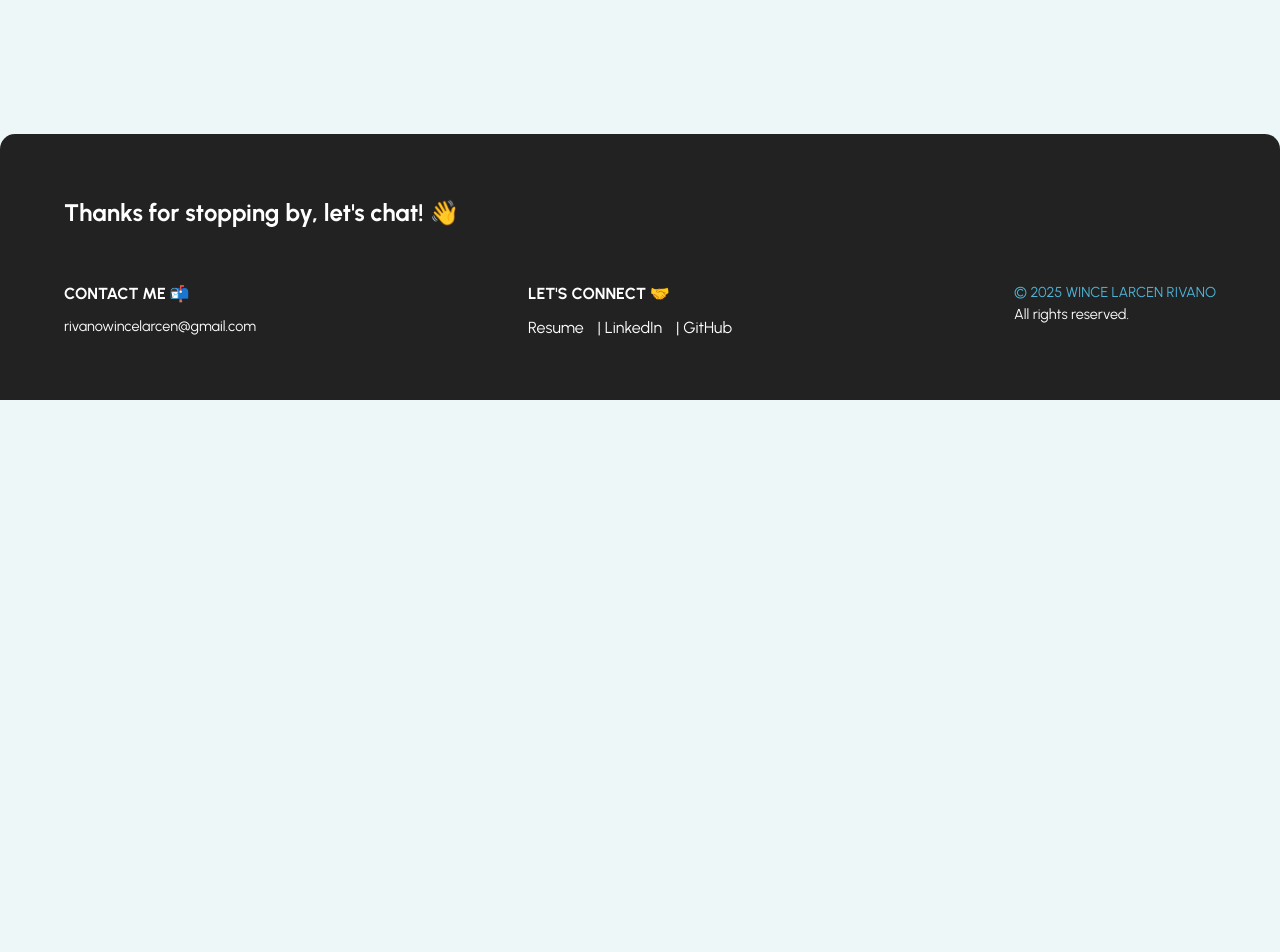
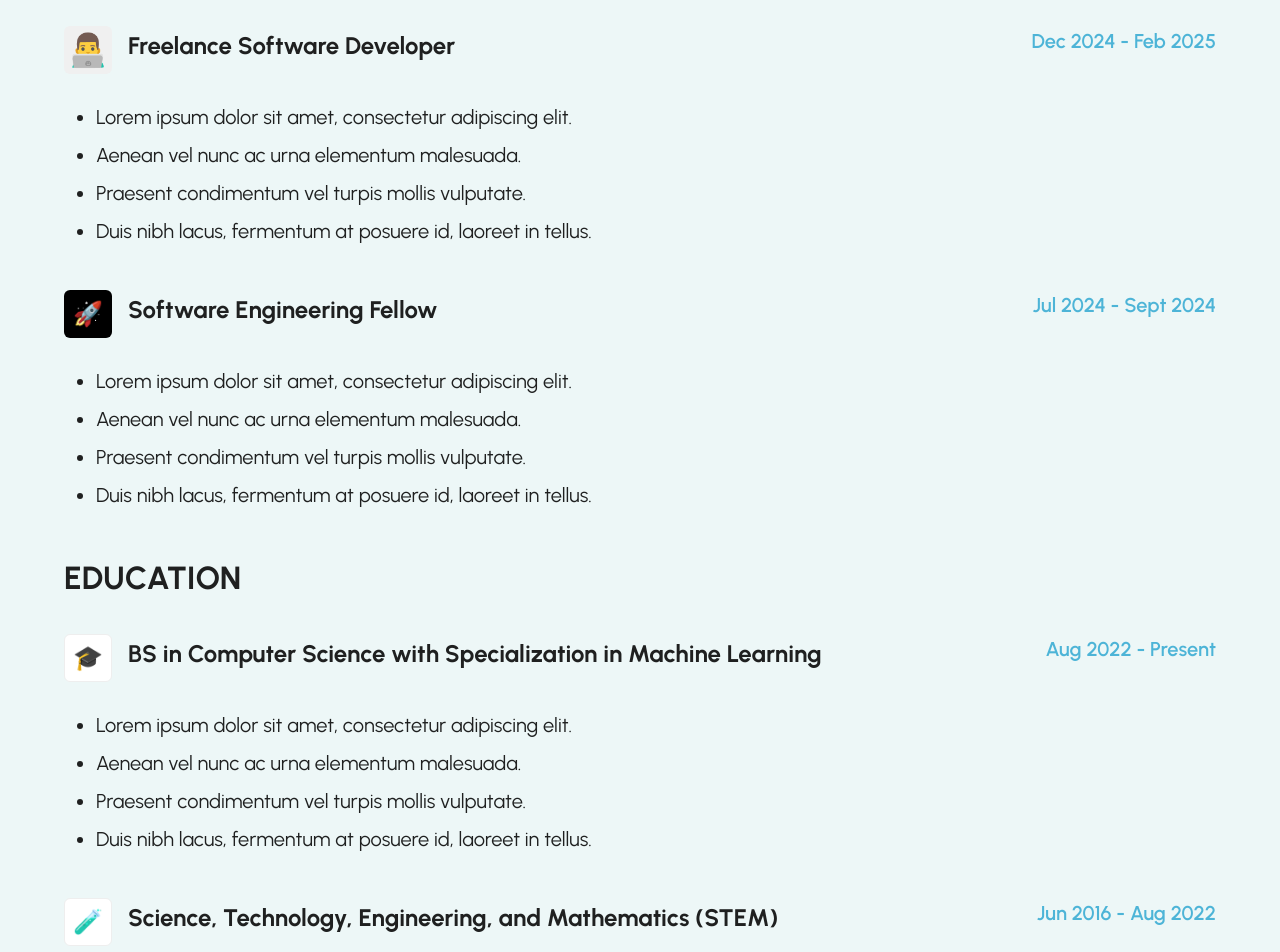
Before and after one commit to wncelrcn/wncelrcn.github.io, a Next.js app: page /experience in a window 1280 px wide. Shown: the part 400-1352 px from the top of the page. Before the commit the page ends 800 px from the top, so only its background shows below. Built offline with nearby package versions, Linux system fonts and the light colour scheme.

Commit message:
feat: added experience and education section placeholder ui

```diff
--- a/app/experience/page.js
+++ b/app/experience/page.js
@@ -1,7 +1,7 @@
 "use client";
 
 import React from "react";
-import { Container, Typography, Box } from "@mui/material";
+import { Container, Typography, Box, List, ListItem } from "@mui/material";
 import { styled } from "@mui/material/styles";
 
 const SectionTitle = styled(Typography)(({ theme }) => ({
@@ -10,31 +10,100 @@ const SectionTitle = styled(Typography)(({ theme }) => ({
   fontWeight: "600",
   color: "#4DB4D7",
   textTransform: "uppercase",
-  letterSpacing: "5px",
+  letterSpacing: "2px",
   marginBottom: "1rem",
 }));
 
 const MainTitle = styled(Typography)(({ theme }) => ({
   fontFamily: "var(--font-urbanist)",
   fontWeight: "bold",
-  fontSize: "3.5rem",
+  fontSize: "2.5rem",
   marginBottom: "1rem",
   [theme.breakpoints.down("sm")]: {
-    fontSize: "2.5rem",
+    fontSize: "2rem",
   },
 }));
 
 const SubTitle = styled(Typography)(({ theme }) => ({
   fontFamily: "var(--font-urbanist)",
-  fontSize: "1.2rem",
+  fontSize: "1.1rem",
   color: "#666",
   marginBottom: "3rem",
   maxWidth: "1000px",
 }));
 
+const ExperienceTitle = styled(Typography)({
+  fontFamily: "var(--font-urbanist)",
+  fontWeight: "bold",
+  fontSize: "1.5rem",
+  marginBottom: "0.5rem",
+});
+
+const DateRange = styled(Typography)({
+  fontFamily: "var(--font-urbanist)",
+  color: "#4DB4D7",
+  fontWeight: "600",
+  fontSize: "1.25rem",
+  textAlign: "right",
+});
+
+const ExperienceSection = styled(Box)({
+  marginBottom: "2rem",
+});
+
+const SectionHeading = styled(Typography)({
+  fontFamily: "var(--font-urbanist)",
+  fontWeight: "bold",
+  fontSize: "2rem",
+  marginTop: "2rem",
+  marginBottom: "2rem",
+});
+
+const ExperienceItem = styled(Box)({
+  display: "flex",
+  flexDirection: "column",
+  marginBottom: "2rem",
+});
+
+const ExperienceHeader = styled(Box)({
+  display: "flex",
+  justifyContent: "space-between",
+  alignItems: "flex-start",
+  marginBottom: "1rem",
+});
+
+const IconBox = styled(Box)({
+  width: "48px",
+  height: "48px",
+  borderRadius: "6px",
+  overflow: "hidden",
+  marginRight: "1rem",
+  display: "flex",
+  alignItems: "center",
+  justifyContent: "center",
+  backgroundColor: "#f0f0f0",
+});
+
+const BulletList = styled(List)({
+  paddingLeft: "1rem",
+  "& li": {
+    display: "list-item",
+    padding: "0.25rem 0",
+    fontFamily: "var(--font-urbanist)",
+    fontSize: "1.25rem",
+  },
+  listStyleType: "disc",
+  marginLeft: "1rem",
+});
+
+const TitleWithIcon = styled(Box)({
+  display: "flex",
+  alignItems: "center",
+});
+
 export default function Experience() {
   return (
-    <Container maxWidth="lg" sx={{ mt: 8 }}>
+    <Container maxWidth="lg" sx={{ mt: 8, pb: 8 }}>
       <Box>
         <SectionTitle>EXPERIENCE AND EDUCATION</SectionTitle>
         <MainTitle>Career & Academic Background</MainTitle>
@@ -42,6 +111,128 @@ export default function Experience() {
           My educational and professional journey, built on continuous learning
           and real-world challenges.
         </SubTitle>
+
+        <SectionHeading>EXPERIENCE</SectionHeading>
+
+        <ExperienceItem>
+          <ExperienceHeader>
+            <TitleWithIcon>
+              <IconBox>
+                <span role="img" style={{ fontSize: "2rem" }}>
+                  👨‍💻
+                </span>
+              </IconBox>
+              <ExperienceTitle>Freelance Software Developer</ExperienceTitle>
+            </TitleWithIcon>
+            <DateRange>Dec 2024 - Feb 2025</DateRange>
+          </ExperienceHeader>
+          <BulletList>
+            <ListItem>
+              Lorem ipsum dolor sit amet, consectetur adipiscing elit.
+            </ListItem>
+            <ListItem>Aenean vel nunc ac urna elementum malesuada.</ListItem>
+            <ListItem>
+              Praesent condimentum vel turpis mollis vulputate.
+            </ListItem>
+            <ListItem>
+              Duis nibh lacus, fermentum at posuere id, laoreet in tellus.
+            </ListItem>
+          </BulletList>
+        </ExperienceItem>
+
+        <ExperienceItem>
+          <ExperienceHeader>
+            <TitleWithIcon>
+              <IconBox style={{ backgroundColor: "#000" }}>
+                <span
+                  role="img"
+                  style={{ fontSize: "1.5rem", color: "#00f5d4" }}
+                >
+                  🚀
+                </span>
+              </IconBox>
+              <ExperienceTitle>Software Engineering Fellow</ExperienceTitle>
+            </TitleWithIcon>
+            <DateRange>Jul 2024 - Sept 2024</DateRange>
+          </ExperienceHeader>
+          <BulletList>
+            <ListItem>
+              Lorem ipsum dolor sit amet, consectetur adipiscing elit.
+            </ListItem>
+            <ListItem>Aenean vel nunc ac urna elementum malesuada.</ListItem>
+            <ListItem>
+              Praesent condimentum vel turpis mollis vulputate.
+            </ListItem>
+            <ListItem>
+              Duis nibh lacus, fermentum at posuere id, laoreet in tellus.
+            </ListItem>
+          </BulletList>
+        </ExperienceItem>
+
+        <SectionHeading>EDUCATION</SectionHeading>
+
+        <ExperienceItem>
+          <ExperienceHeader>
+            <TitleWithIcon>
+              <IconBox
+                style={{ backgroundColor: "#fff", border: "1px solid #eee" }}
+              >
+                <span
+                  role="img"
+                  style={{ fontSize: "1.5rem", color: "#ef233c" }}
+                >
+                  🎓
+                </span>
+              </IconBox>
+              <ExperienceTitle>
+                BS in Computer Science with Specialization in Machine Learning
+              </ExperienceTitle>
+            </TitleWithIcon>
+            <DateRange>Aug 2022 - Present</DateRange>
+          </ExperienceHeader>
+          <BulletList>
+            <ListItem>
+              Lorem ipsum dolor sit amet, consectetur adipiscing elit.
+            </ListItem>
+            <ListItem>Aenean vel nunc ac urna elementum malesuada.</ListItem>
+            <ListItem>
+              Praesent condimentum vel turpis mollis vulputate.
+            </ListItem>
+            <ListItem>
+              Duis nibh lacus, fermentum at posuere id, laoreet in tellus.
+            </ListItem>
+          </BulletList>
+        </ExperienceItem>
+
+        <ExperienceItem>
+          <ExperienceHeader>
+            <TitleWithIcon>
+              <IconBox
+                style={{ backgroundColor: "#fff", border: "1px solid #eee" }}
+              >
+                <span role="img" style={{ fontSize: "1.5rem" }}>
+                  🧪
+                </span>
+              </IconBox>
+              <ExperienceTitle>
+                Science, Technology, Engineering, and Mathematics (STEM)
+              </ExperienceTitle>
+            </TitleWithIcon>
+            <DateRange>Jun 2016 - Aug 2022</DateRange>
+          </ExperienceHeader>
+          <BulletList>
+            <ListItem>
+              Lorem ipsum dolor sit amet, consectetur adipiscing elit.
+            </ListItem>
+            <ListItem>Aenean vel nunc ac urna elementum malesuada.</ListItem>
+            <ListItem>
+              Praesent condimentum vel turpis mollis vulputate.
+            </ListItem>
+            <ListItem>
+              Duis nibh lacus, fermentum at posuere id, laoreet in tellus.
+            </ListItem>
+          </BulletList>
+        </ExperienceItem>
       </Box>
     </Container>
   );
--- a/app/skills/page.js
+++ b/app/skills/page.js
@@ -67,7 +67,7 @@ const SkillItem = styled(Typography)(({ theme }) => ({
 
 export default function Skills() {
   return (
-    <Container maxWidth="lg" sx={{ mt: 8 }}>
+    <Container maxWidth="lg" sx={{ mt: 8, mb: 8 }}>
       <Box>
         <SectionTitle>SKILLS AND EXPERTISE</SectionTitle>
         <MainTitle>How I Add Value</MainTitle>
```
